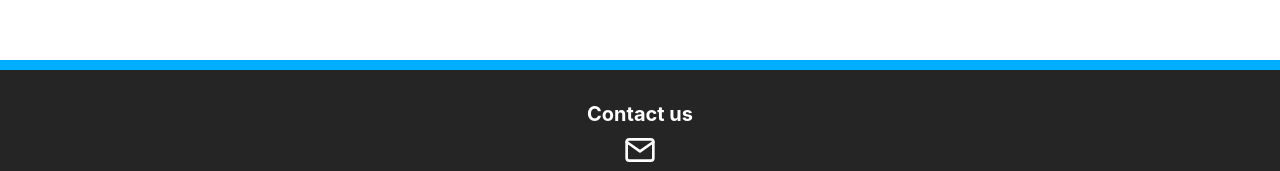
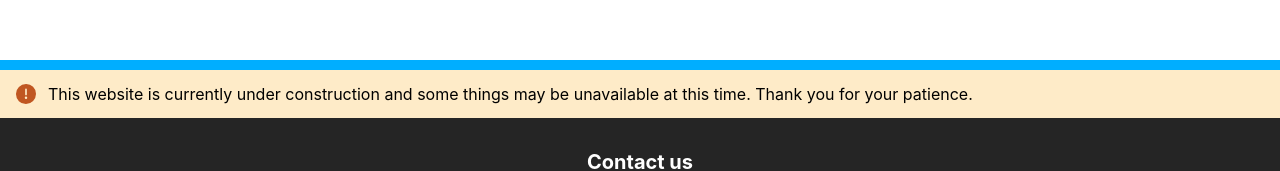
Before and after one commit to tkmarsten/kentkendo, a React (Create React App) app: page /gallery in a window 1280 px wide. Shown: the part 499-670 px from the top of the page. Built offline with nearby package versions, Linux system fonts and the light colour scheme.

Commit message:
Add website alert for clarity

```diff
--- a/src/components/Footer.js
+++ b/src/components/Footer.js
@@ -1,10 +1,14 @@
 import dojoData from '../data/dojo.json'
-import { Container, Image, Heading, Icon, Link, Text, Box, Stack } from '@chakra-ui/react'
+import { Container, Image, Heading, Icon, Link, Text, Box, Stack, Alert, AlertIcon } from '@chakra-ui/react'
 import { FiMail } from 'react-icons/fi'
 
 const Footer = () => {
   return (
     <Box as='footer' bg='#252525' color='white'>
+      <Alert status='warning' color='black'>
+        <AlertIcon />
+        This website is currently under construction and some things may be unavailable at this time. Thank you for your patience.
+      </Alert>
       <Container py='2rem' centerContent>
         <Stack align='center' gap={5}>
           <Stack align='center'>
```
